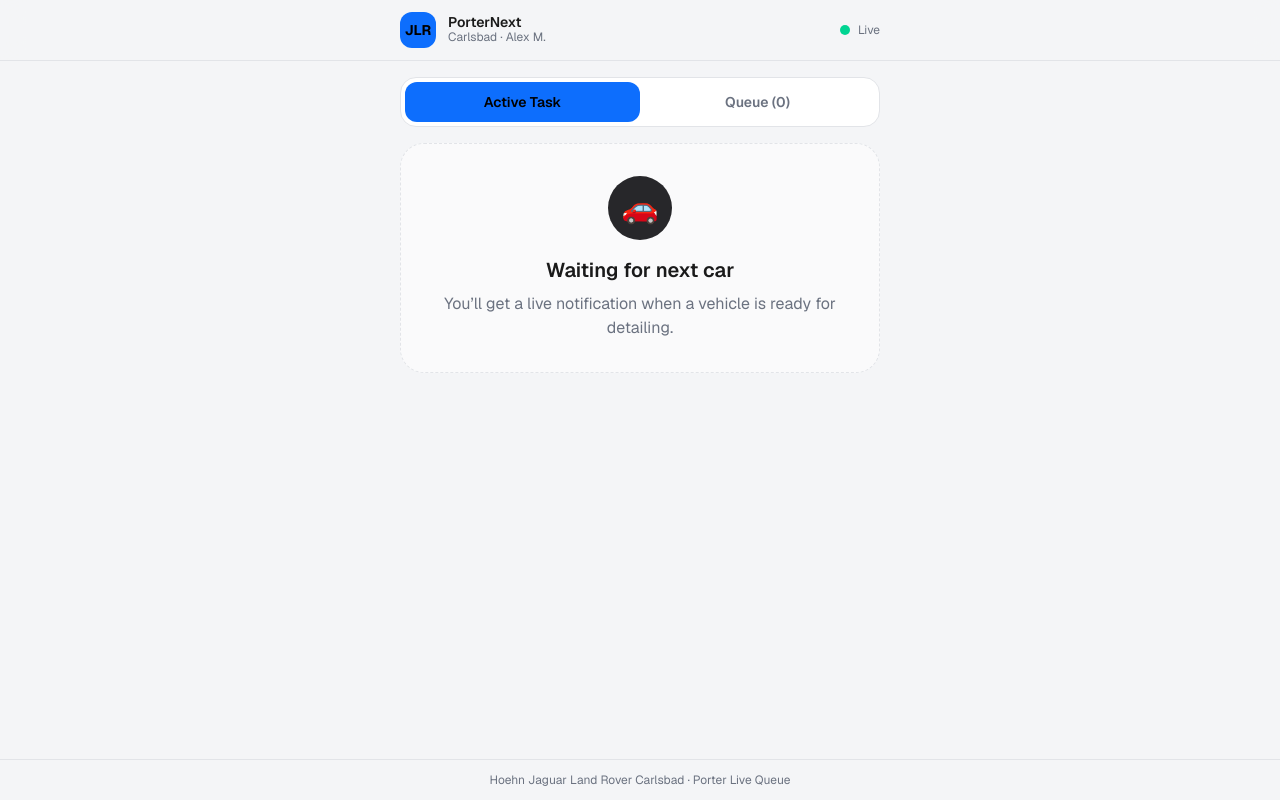
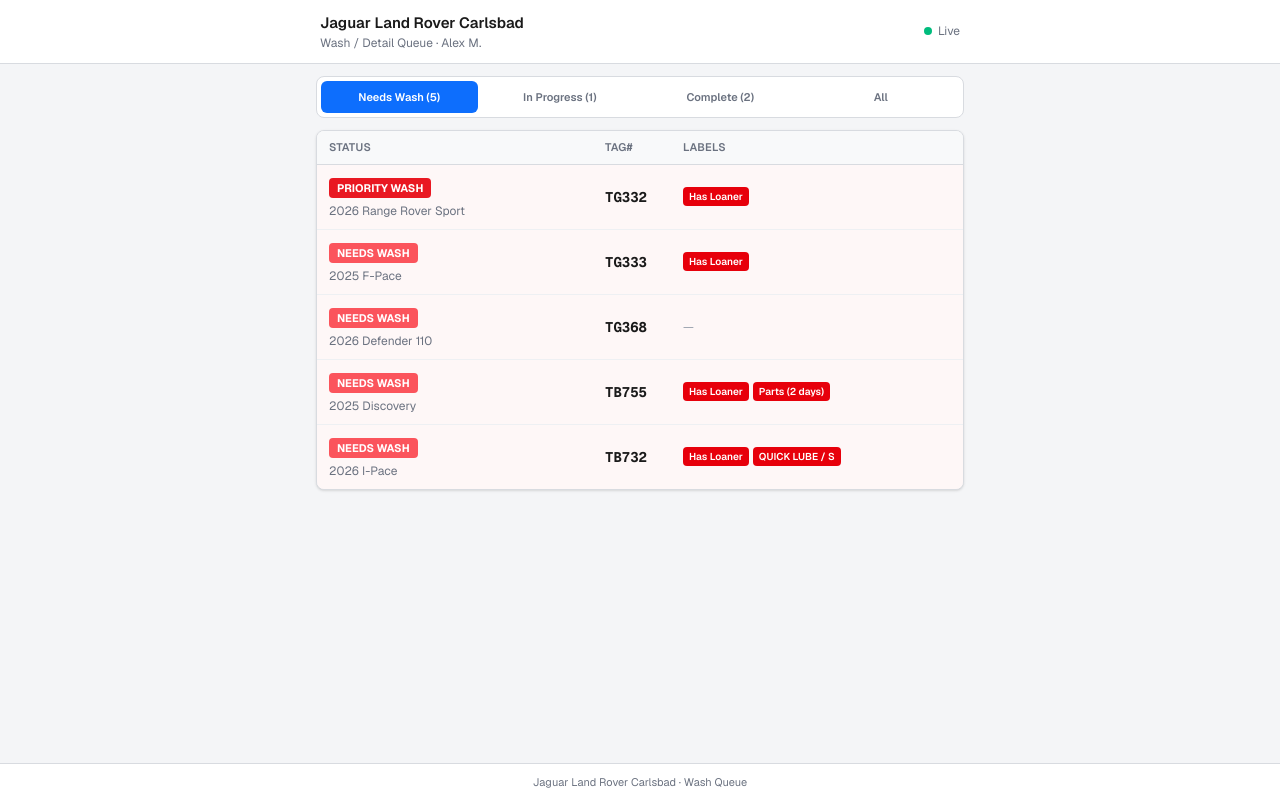
Before and after one commit to verishelf/jlrport, a Next.js app: page / in a window 1280 px wide. Built offline with nearby package versions, Linux system fonts and the light colour scheme.

Commit message:
Clean light UI matching Inspect screen screenshot

```diff
--- a/src/app/page.tsx
+++ b/src/app/page.tsx
@@ -1,199 +1,334 @@
 "use client";
 
-import { useCallback, useEffect, useState } from "react";
-import { ActiveTask } from "@/components/ActiveTask";
-import { CarCard } from "@/components/CarCard";
-import { Header } from "@/components/Header";
-import { NotificationBanner } from "@/components/NotificationBanner";
-import { Car, initialCars, PORTER_NAME } from "@/lib/mock-data";
+import { useCallback, useEffect, useMemo, useState } from "react";
+import { Car, initialCars, PORTER_NAME, WashStatus, rowStyle } from "@/lib/mock-data";
 
-export default function PorterDashboard() {
+type Filter = "all" | "needs" | "progress" | "complete";
+
+export default function WashQueue() {
   const [cars, setCars] = useState<Car[]>(initialCars);
-  const [activeId, setActiveId] = useState<string | null>(
-    initialCars.find((c) => c.status === "assigned")?.id ?? null
-  );
-  const [isWorking, setIsWorking] = useState(false);
-  const [elapsed, setElapsed] = useState(0);
-  const [showNotification, setShowNotification] = useState(false);
-  const [incomingCar, setIncomingCar] = useState<Car | null>(null);
-  const [tab, setTab] = useState<"active" | "queue">("active");
+  const [filter, setFilter] = useState<Filter>("needs");
+  const [selectedId, setSelectedId] = useState<string | null>(null);
+  const [showToast, setShowToast] = useState(false);
+  const [toastCar, setToastCar] = useState<Car | null>(null);
 
-  const activeCar = cars.find((c) => c.id === activeId) ?? null;
-  const queue = cars.filter(
-    (c) => c.status === "queued" || (c.status === "assigned" && c.id !== activeId)
+  const counts = useMemo(
+    () => ({
+      needs: cars.filter(
+        (c) => c.status === "NEEDS WASH" || c.status === "PRIORITY WASH"
+      ).length,
+      progress: cars.filter((c) => c.status === "Wash In Progress").length,
+      complete: cars.filter((c) => c.status === "WASH COMPLETE").length,
+    }),
+    [cars]
   );
 
-  useEffect(() => {
-    if (!isWorking) return;
-    const id = setInterval(() => setElapsed((e) => e + 1), 1000);
-    return () => clearInterval(id);
-  }, [isWorking]);
+  const filtered = useMemo(() => {
+    let list = [...cars];
+    if (filter === "needs") {
+      list = list.filter(
+        (c) => c.status === "NEEDS WASH" || c.status === "PRIORITY WASH"
+      );
+    } else if (filter === "progress") {
+      list = list.filter((c) => c.status === "Wash In Progress");
+    } else if (filter === "complete") {
+      list = list.filter((c) => c.status === "WASH COMPLETE");
+    }
+    return list.sort((a, b) => {
+      const order: WashStatus[] = [
+        "PRIORITY WASH",
+        "NEEDS WASH",
+        "Wash In Progress",
+        "WASH COMPLETE",
+      ];
+      return order.indexOf(a.status) - order.indexOf(b.status);
+    });
+  }, [cars, filter]);
+
+  const selected = cars.find((c) => c.id === selectedId) ?? null;
 
   useEffect(() => {
-    const timer = setTimeout(() => {
+    const t = setTimeout(() => {
       const newCar: Car = {
-        id: "demo-new",
-        stockNumber: "LR26099",
+        id: "new-1",
+        tag: "TG401",
         year: 2026,
         make: "Land Rover",
-        model: "Range Rover",
-        trim: "SE",
-        color: "Hakuba Silver",
-        colorHex: "#c0c0c0",
+        model: "Range Rover Sport",
+        trim: "Dynamic SE",
+        color: "Santorini Black",
+        colorHex: "#1a1a1a",
         location: "Front Line 1",
-        priority: "high",
-        status: "queued",
-        notes: "Walk-in customer waiting — priority detail",
+        status: "PRIORITY WASH",
+        labels: ["Has Loaner"],
+        notes: "Walk-in — priority detail",
         timeInQueue: "0 min",
         keyTag: "K-300",
         deliveryTime: "ASAP",
       };
       setCars((prev) => [newCar, ...prev]);
-      setIncomingCar(newCar);
-      setShowNotification(true);
-    }, 12000);
-    return () => clearTimeout(timer);
+      setToastCar(newCar);
+      setShowToast(true);
+    }, 10000);
+    return () => clearTimeout(t);
   }, []);
 
-  const handleStart = useCallback(() => {
-    if (!activeId) return;
-    setIsWorking(true);
-    setElapsed(0);
+  const startWash = useCallback((id: string) => {
     setCars((prev) =>
       prev.map((c) =>
-        c.id === activeId ? { ...c, status: "in_progress" as const } : c
-      )
-    );
-  }, [activeId]);
-
-  const handleComplete = useCallback(() => {
-    if (!activeId) return;
-    setCars((prev) =>
-      prev.map((c) =>
-        c.id === activeId ? { ...c, status: "completed" as const } : c
-      )
-    );
-    setIsWorking(false);
-    setElapsed(0);
-    setActiveId(null);
-    setTab("queue");
-  }, [activeId]);
-
-  const handleCantFind = useCallback(() => {
-    alert("Issue reported to dispatcher. They will reassign or assist.");
-  }, []);
-
-  const acceptNotification = () => {
-    if (!incomingCar) return;
-    setActiveId(incomingCar.id);
-    setCars((prev) =>
-      prev.map((c) =>
-        c.id === incomingCar.id
-          ? { ...c, status: "assigned" as const, assignedTo: PORTER_NAME }
+        c.id === id
+          ? {
+              ...c,
+              status: "Wash In Progress" as const,
+              assignedTo: PORTER_NAME,
+            }
           : c
       )
     );
-    setShowNotification(false);
-    setIncomingCar(null);
-    setIsWorking(false);
-    setTab("active");
-  };
+    setSelectedId(id);
+  }, []);
 
-  const dismissNotification = () => {
-    setShowNotification(false);
-  };
+  const completeWash = useCallback((id: string) => {
+    setCars((prev) =>
+      prev.map((c) =>
+        c.id === id
+          ? { ...c, status: "WASH COMPLETE" as const, timeInQueue: "—" }
+          : c
+      )
+    );
+    setSelectedId(null);
+    setFilter("complete");
+  }, []);
 
   return (
-    <div className="flex min-h-full flex-col">
-      <Header />
+    <div className="flex min-h-full flex-col bg-[#f4f5f7]">
+      <header className="sticky top-0 z-20 border-b border-[#d8dbe0] bg-white">
+        <div className="mx-auto flex max-w-2xl items-center justify-between px-4 py-3">
+          <div>
+            <h1 className="text-[15px] font-semibold text-[#1a1a1a]">
+              Jaguar Land Rover Carlsbad
+            </h1>
+            <p className="text-xs text-[#6b7280]">Wash / Detail Queue · {PORTER_NAME}</p>
+          </div>
+          <div className="flex items-center gap-1.5">
+            <span className="h-2 w-2 rounded-full bg-emerald-500" />
+            <span className="text-xs text-[#6b7280]">Live</span>
+          </div>
+        </div>
+      </header>
 
-      {showNotification && incomingCar && (
-        <NotificationBanner
-          car={incomingCar}
-          onAccept={acceptNotification}
-          onDismiss={dismissNotification}
-        />
-      )}
-
-      <main className="mx-auto w-full max-w-lg flex-1 px-4 pb-24 pt-4">
-        <div className="mb-4 flex rounded-2xl border border-border bg-card p-1">
+      {showToast && toastCar && (
+        <div className="fixed inset-x-0 top-14 z-50 mx-auto max-w-2xl px-3">
+          <div className="rounded-lg border border-red-200 bg-white p-3 shadow-lg">
+            <div className="flex items-center justify-between gap-3">
+              <div>
+                <p className="text-sm font-semibold text-red-600">
+                  New Priority Wash
+                </p>
+                <p className="text-xs text-[#6b7280]">
+                  {toastCar.tag} · {toastCar.year} {toastCar.model}
+                </p>
+              </div>
+              <div className="flex gap-2">
                 <button
                   type="button"
-            onClick={() => setTab("active")}
-            className={`flex-1 rounded-xl py-2.5 text-sm font-semibold transition-colors ${
-              tab === "active"
-                ? "bg-accent text-black"
-                : "text-muted hover:text-foreground"
-            }`}
+                  onClick={() => {
+                    setSelectedId(toastCar.id);
+                    setShowToast(false);
+                    setFilter("needs");
+                  }}
+                  className="rounded-md bg-red-600 px-3 py-1.5 text-xs font-semibold text-white"
                 >
-            Active Task
+                  Accept
                 </button>
                 <button
                   type="button"
-            onClick={() => setTab("queue")}
-            className={`flex-1 rounded-xl py-2.5 text-sm font-semibold transition-colors ${
-              tab === "queue"
-                ? "bg-accent text-black"
-                : "text-muted hover:text-foreground"
+                  onClick={() => setShowToast(false)}
+                  className="rounded-md border border-[#d8dbe0] px-3 py-1.5 text-xs font-medium text-[#6b7280]"
+                >
+                  Dismiss
+                </button>
+              </div>
+            </div>
+          </div>
+        </div>
+      )}
+
+      <main className="mx-auto w-full max-w-2xl flex-1 px-3 pb-24 pt-3">
+        <div className="mb-3 flex gap-1 rounded-lg border border-[#d8dbe0] bg-white p-1">
+          {(
+            [
+              { id: "needs" as const, label: `Needs Wash (${counts.needs})` },
+              { id: "progress" as const, label: `In Progress (${counts.progress})` },
+              { id: "complete" as const, label: `Complete (${counts.complete})` },
+              { id: "all" as const, label: "All" },
+            ]
+          ).map((t) => (
+            <button
+              key={t.id}
+              type="button"
+              onClick={() => setFilter(t.id)}
+              className={`flex-1 rounded-md py-2 text-[11px] font-semibold transition-colors ${
+                filter === t.id
+                  ? "bg-[#0d6efd] text-white"
+                  : "text-[#6b7280] hover:bg-[#f0f1f3]"
               }`}
             >
-            Queue ({queue.length})
+              {t.label}
+            </button>
+          ))}
+        </div>
+
+        {selected && (
+          <div className="mb-3 rounded-lg border border-[#d8dbe0] bg-white p-4 shadow-sm">
+            <div className="flex items-start justify-between gap-3">
+              <div>
+                <div className="flex items-center gap-2">
+                  <span
+                    className={`rounded px-2 py-0.5 text-[11px] font-bold uppercase ${rowStyle(
+                      selected.status
+                    )}`}
+                  >
+                    {selected.status}
+                  </span>
+                  <span className="font-mono text-sm font-bold">{selected.tag}</span>
+                </div>
+                <p className="mt-1.5 text-base font-semibold">
+                  {selected.year} {selected.model}
+                </p>
+                <p className="text-sm text-[#6b7280]">
+                  {selected.trim} · {selected.color}
+                </p>
+              </div>
+              <div
+                className="h-12 w-12 shrink-0 rounded-lg border border-[#d8dbe0]"
+                style={{ backgroundColor: selected.colorHex }}
+              />
+            </div>
+
+            <div className="mt-3 grid grid-cols-2 gap-2 text-sm">
+              <div className="rounded-md bg-[#f4f5f7] px-2.5 py-2">
+                <p className="text-[10px] uppercase text-[#6b7280]">Location</p>
+                <p className="font-semibold">{selected.location}</p>
+              </div>
+              <div className="rounded-md bg-[#f4f5f7] px-2.5 py-2">
+                <p className="text-[10px] uppercase text-[#6b7280]">Key Tag</p>
+                <p className="font-semibold">{selected.keyTag ?? "—"}</p>
+              </div>
+            </div>
+
+            {selected.labels.length > 0 && (
+              <div className="mt-2.5 flex flex-wrap gap-1.5">
+                {selected.labels.map((l) => (
+                  <span
+                    key={l}
+                    className="rounded bg-red-600 px-2 py-0.5 text-[11px] font-semibold text-white"
+                  >
+                    {l}
+                  </span>
+                ))}
+              </div>
+            )}
+
+            {selected.notes && (
+              <p className="mt-2.5 text-sm text-[#6b7280]">{selected.notes}</p>
+            )}
+
+            <div className="mt-4 flex gap-2">
+              {(selected.status === "NEEDS WASH" ||
+                selected.status === "PRIORITY WASH") && (
+                <button
+                  type="button"
+                  onClick={() => startWash(selected.id)}
+                  className="flex-1 rounded-md bg-[#0d6efd] py-2.5 text-sm font-semibold text-white"
+                >
+                  Start Wash
+                </button>
+              )}
+              {selected.status === "Wash In Progress" && (
+                <button
+                  type="button"
+                  onClick={() => completeWash(selected.id)}
+                  className="flex-1 rounded-md bg-emerald-600 py-2.5 text-sm font-semibold text-white"
+                >
+                  Mark Complete
+                </button>
+              )}
+              <button
+                type="button"
+                onClick={() => setSelectedId(null)}
+                className="rounded-md border border-[#d8dbe0] px-4 py-2.5 text-sm font-medium text-[#6b7280]"
+              >
+                Close
               </button>
             </div>
-
-        {tab === "active" && (
-          <ActiveTask
-            car={activeCar}
-            onStart={handleStart}
-            onComplete={handleComplete}
-            onCantFind={handleCantFind}
-            isWorking={isWorking}
-            elapsed={elapsed}
-          />
+          </div>
         )}
 
-        {tab === "queue" && (
-          <div className="space-y-3">
-            <p className="text-sm text-muted">
-              Upcoming vehicles sorted by priority
-            </p>
-            {queue.length === 0 ? (
-              <div className="rounded-2xl border border-dashed border-border p-8 text-center text-muted">
-                Queue is empty
+        <div className="overflow-hidden rounded-lg border border-[#d8dbe0] bg-white shadow-sm">
+          <div className="grid grid-cols-[1fr_70px_1fr] gap-2 border-b border-[#d8dbe0] bg-[#f8f9fa] px-3 py-2 text-[11px] font-semibold uppercase tracking-wide text-[#6b7280]">
+            <span>Status</span>
+            <span>Tag#</span>
+            <span>Labels</span>
+          </div>
+
+          {filtered.length === 0 ? (
+            <div className="px-4 py-10 text-center text-sm text-[#6b7280]">
+              No vehicles in this status
             </div>
           ) : (
-              queue.map((car) => (
-                <CarCard
+            filtered.map((car) => (
+              <button
                 key={car.id}
-                  car={car}
-                  isActive={car.id === activeId}
-                  onSelect={(c) => {
-                    if (c.status === "queued") {
-                      setActiveId(c.id);
-                      setCars((prev) =>
-                        prev.map((x) =>
-                          x.id === c.id
-                            ? {
-                                ...x,
-                                status: "assigned",
-                                assignedTo: PORTER_NAME,
-                              }
-                            : x
-                        )
-                      );
-                      setIsWorking(false);
-                      setTab("active");
-                    }
-                  }}
-                />
+                type="button"
+                onClick={() => setSelectedId(car.id)}
+                className={`grid w-full grid-cols-[1fr_70px_1fr] items-center gap-2 border-b border-[#eef0f3] px-3 py-2.5 text-left transition-colors last:border-b-0 ${
+                  selectedId === car.id ? "bg-blue-50" : "hover:bg-[#f8f9fa]"
+                } ${
+                  car.status === "PRIORITY WASH" || car.status === "NEEDS WASH"
+                    ? "bg-red-50/60"
+                    : car.status === "Wash In Progress"
+                    ? "bg-amber-50/70"
+                    : ""
+                }`}
+              >
+                <div>
+                  <span
+                    className={`inline-block rounded px-2 py-0.5 text-[11px] font-bold uppercase ${rowStyle(
+                      car.status
+                    )}`}
+                  >
+                    {car.status}
+                  </span>
+                  <p className="mt-1 text-xs text-[#6b7280] truncate">
+                    {car.year} {car.model}
+                  </p>
+                </div>
+                <span className="font-mono text-sm font-bold text-[#1a1a1a]">
+                  {car.tag}
+                </span>
+                <div className="flex flex-wrap gap-1">
+                  {car.labels.length === 0 ? (
+                    <span className="text-xs text-[#9ca3af]">—</span>
+                  ) : (
+                    car.labels.map((l) => (
+                      <span
+                        key={l}
+                        className="rounded bg-red-600 px-1.5 py-0.5 text-[10px] font-semibold text-white"
+                      >
+                        {l}
+                      </span>
                     ))
                   )}
                 </div>
+              </button>
+            ))
           )}
+        </div>
       </main>
 
-      <footer className="fixed bottom-0 inset-x-0 border-t border-border bg-background/95 px-4 py-3 text-center text-xs text-muted backdrop-blur">
-        Hoehn Jaguar Land Rover Carlsbad · Porter Live Queue
+      <footer className="fixed bottom-0 inset-x-0 border-t border-[#d8dbe0] bg-white px-4 py-2.5 text-center text-[11px] text-[#6b7280]">
+        Jaguar Land Rover Carlsbad · Wash Queue
       </footer>
     </div>
   );
```
Lines whose indentation alone changed are shown as unchanged.
